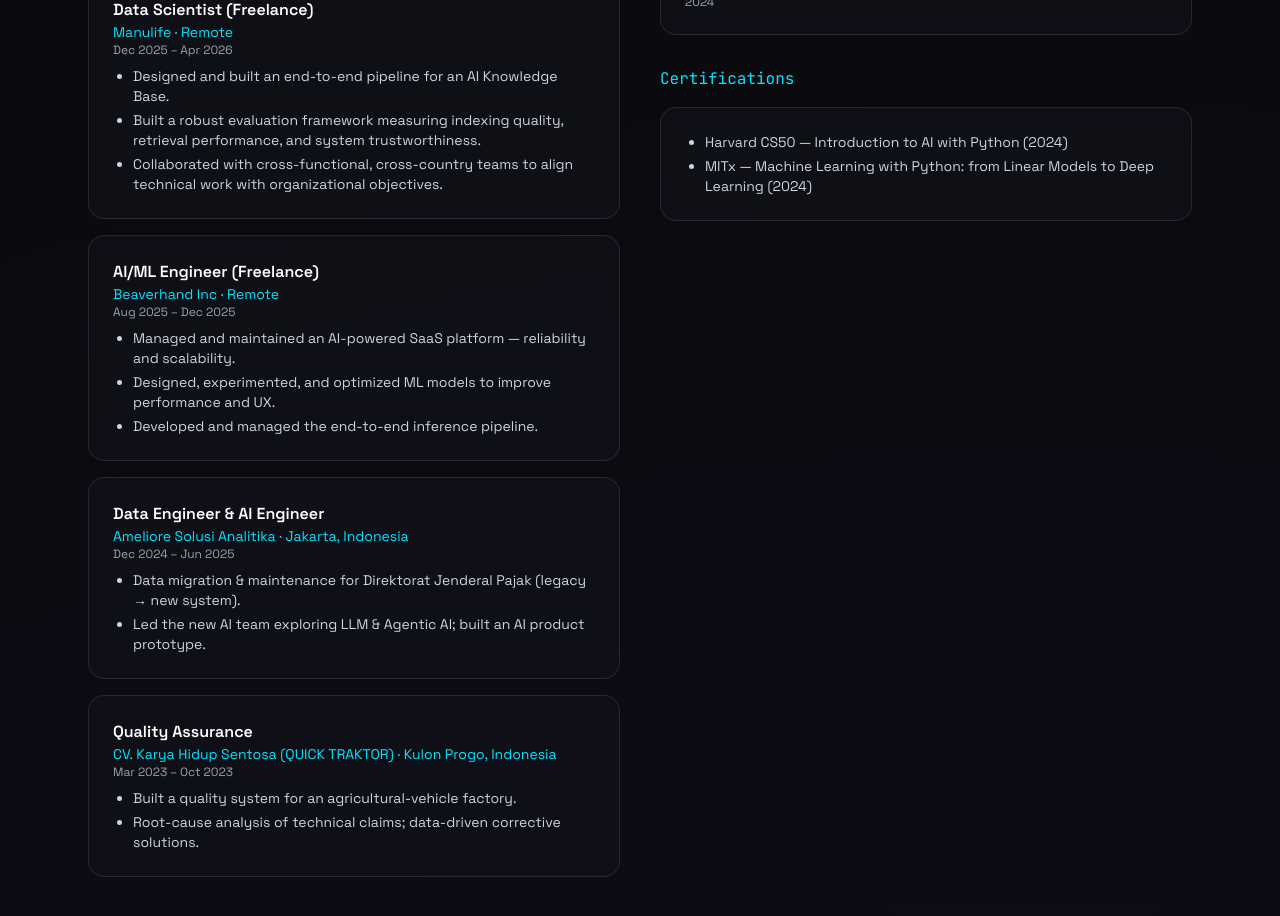
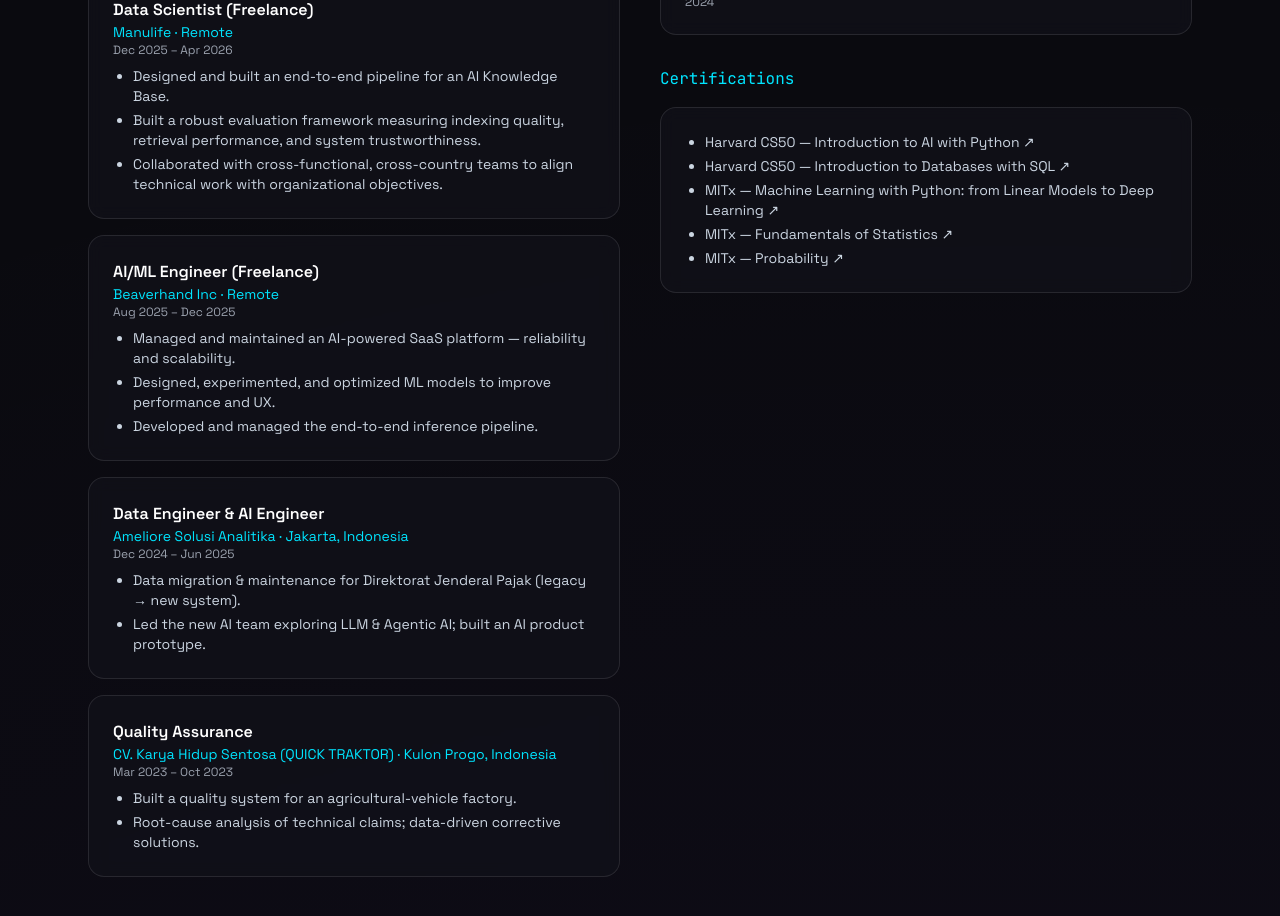
Before and after one commit to Officiel-TinkerThink/portfolio, a React (Vite) app: page / in a window 1280 px wide. Shown: the part 4020-4936 px from the top of the page. Built offline with nearby package versions, Linux system fonts and the light colour scheme.

Commit message:
Resume: add 5 certifications as clickable certificate links

```diff
--- a/src/components/Resume.jsx
+++ b/src/components/Resume.jsx
@@ -32,7 +32,11 @@
           <h3 className="mb-4 mt-8 font-mono text-accent">Certifications</h3>
           <div className="card">
             <ul className="list-disc space-y-1 pl-5 text-sm text-slate-300">
-              {certs.map((c) => <li key={c}>{c}</li>)}
+              {certs.map((c) => (
+                <li key={c.name}>
+                  <a className="hover:text-accent" href={c.url} target="_blank" rel="noreferrer">{c.name} ↗</a>
+                </li>
+              ))}
             </ul>
           </div>
         </motion.div>
--- a/src/data.js
+++ b/src/data.js
@@ -61,8 +61,11 @@
 ]
 
 export const certs = [
-  'Harvard CS50 — Introduction to AI with Python (2024)',
-  'MITx — Machine Learning with Python: from Linear Models to Deep Learning (2024)',
+  { name: 'Harvard CS50 — Introduction to AI with Python', url: 'https://certificates.cs50.io/0f8dbbe8-218d-4f5a-bc6e-297ab6589bca.pdf?size=letter' },
+  { name: 'Harvard CS50 — Introduction to Databases with SQL', url: 'https://certificates.cs50.io/0f8dbbe8-218d-4f5a-bc6e-297ab6589bca.pdf?size=letter' },
+  { name: 'MITx — Machine Learning with Python: from Linear Models to Deep Learning', url: 'https://courses.edx.org/certificates/6a81c333c32749a8b4437e40757b7a24' },
+  { name: 'MITx — Fundamentals of Statistics', url: 'https://courses.edx.org/certificates/73568808ec1c49bea9b2e7a0f40f79a6' },
+  { name: 'MITx — Probability', url: 'https://courses.edx.org/certificates/5da1b1635daa48f880bbae9957e60e0e' },
 ]
 
 export const projects = [
```
Also changed, not shown: 1 other file (tests, documents, lock files or other folders).
